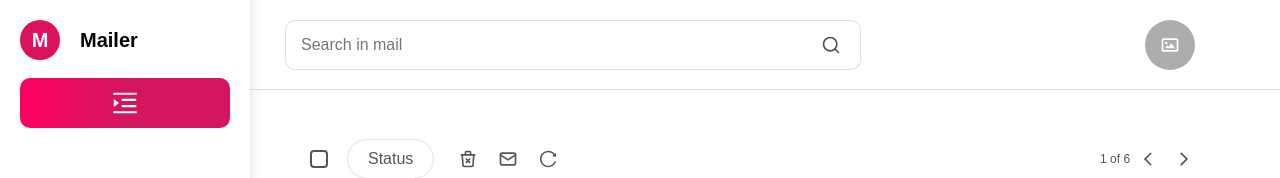
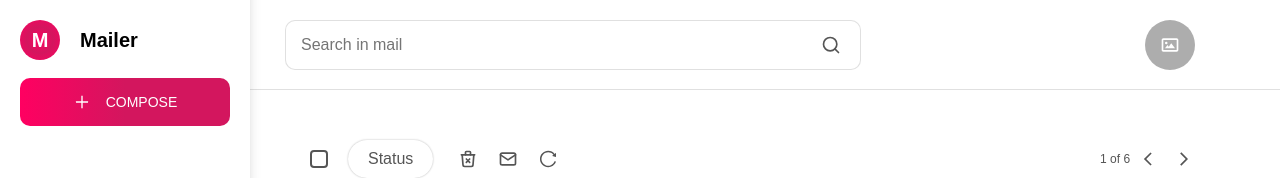
Before and after one commit to rybkaK/test-emails, a Next.js app: page / in a window 1280 px wide. Shown: the top 178 px of the page. Built offline with nearby package versions, Linux system fonts and the light colour scheme.

Commit message:
fix: toggle btn styling

```diff
--- a/components/shared/button/index.js
+++ /dev/null
@@ -1,34 +0,0 @@
-import React from 'react';
-import styled from 'styled-components';
-
-const StyledButton = styled.button`
-	padding: 10px 5px;
-
-	display: flex;
-	align-items: center;
-	justify-content: center;
-
-	border: none;
-	cursor: pointer;
-
-	border-radius: 10px;
-	font-size: 14px;
-	font-weight: 400;
-	color: #ffffff;
-	background: rgb(255, 0, 97);
-	background: linear-gradient(
-		90deg,
-		rgba(255, 0, 97, 1) 0%,
-		rgba(211, 22, 94, 1) 50%
-	);
-`;
-
-const Button = ({ children, onClick, disabled }) => {
-	return (
-		<StyledButton onClick={onClick} disabled={disabled}>
-			{children}
-		</StyledButton>
-	);
-};
-
-export default Button;
--- /dev/null
+++ b/components/shared/sidebarToggle/index.js
@@ -0,0 +1,46 @@
+import React from 'react';
+import styled from 'styled-components';
+
+const StyledSidebarToggle = styled.button`
+	padding: ${(props) =>
+		props.isOpen ? '15px 30px 15px 30px;' : '15px 5px 15px 5px;'};
+
+	display: flex;
+	align-items: center;
+	justify-content: center;
+
+	border: none;
+	cursor: pointer;
+
+	overflow: hidden;
+
+	border-radius: 10px;
+	font-size: 14px;
+	font-weight: 500;
+	color: #ffffff;
+	background: rgb(255, 0, 97);
+	background: linear-gradient(
+		90deg,
+		rgba(255, 0, 97, 1) 0%,
+		rgba(211, 22, 94, 1) 50%
+	);
+
+	transition: padding 0.5s ease-in-out;
+
+	svg {
+		margin-left: ${(props) => (props.isOpen ? 0 : '86px')};
+		transform: ${(props) => (props.isOpen ? 'rotate(0)' : 'rotate(90deg)')};
+		transition: margin-left 0.5s ease-in-out, transform 0.5s ease-in-out;
+		min-width: 18px;
+	}
+`;
+
+const SidebarToggle = ({ children, onClick, disabled, isOpen }) => {
+	return (
+		<StyledSidebarToggle onClick={onClick} disabled={disabled} isOpen={isOpen}>
+			{children}
+		</StyledSidebarToggle>
+	);
+};
+
+export default SidebarToggle;
--- a/components/sidebar/index.js
+++ b/components/sidebar/index.js
@@ -5,7 +5,7 @@ import {
 	AiOutlineInbox,
 	AiOutlineReload,
 	AiOutlineDislike,
-	AiOutlineMenuUnfold,
+	AiOutlinePlus,
 	AiOutlineCheckSquare,
 } from 'react-icons/ai';
 import { RiUserFollowLine } from 'react-icons/ri';
@@ -13,8 +13,8 @@ import { TiArrowSortedDown, TiArrowSortedUp } from 'react-icons/ti';
 import { TbMail, TbMailOpened, TbTrashX } from 'react-icons/tb';
 
 import { useRouter } from 'next/router';
-import Button from '../shared/button';
 import SidebarLink from '../shared/sidebarLink';
+import SidebarToggle from '../shared/sidebarToggle';
 
 const SidebarContainer = styled.div`
 	width: ${(props) => (props.opened ? '250px' : '80px')};
@@ -91,6 +91,12 @@ const SidebarMore = styled.div`
 	flex-direction: column;
 `;
 
+const ToggleText = styled.div`
+	opacity: ${(props) => (props.showText ? '1' : '0')};
+	margin-left: 15px;
+	transition: opacity 0.5s ease-in-out;
+`;
+
 // TODO move all strings into constants
 
 const Sidebar = ({ isOpen, onToggle }) => {
@@ -109,9 +115,10 @@ const Sidebar = ({ isOpen, onToggle }) => {
 					<Logo>M</Logo>
 					Mailer
 				</LogoContainer>
-				<Button onClick={onToggle}>
-					<AiOutlineMenuUnfold fontSize={30} />
-				</Button>
+				<SidebarToggle onClick={onToggle} isOpen={isOpen}>
+					<AiOutlinePlus fontSize={18} />
+					<ToggleText showText={isOpen}>COMPOSE</ToggleText>
+				</SidebarToggle>
 			</SidebarHeader>
 			<SidebarMenu>
 				<SidebarLink
```
